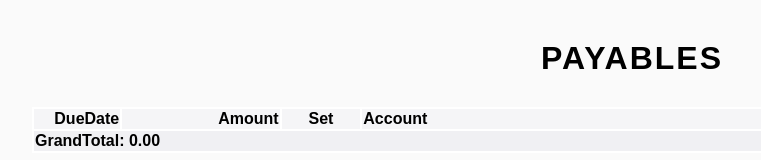
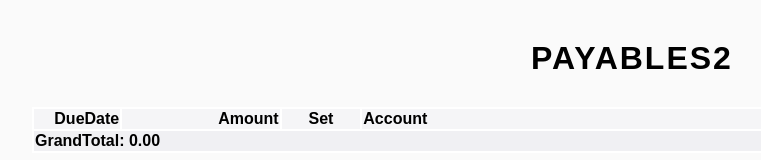
Before and after one commit to agfabregat/payables, a plain HTML site: page payables2.html in a window 1280 px wide. Shown: the top 160 px of the page, without its empty margins (8-769 px from the left). Drawn offline with Linux system fonts and the light colour scheme; no server answers.

Commit message:
Update payables2.html

```diff
--- a/payables2.html
+++ b/payables2.html
@@ -2,7 +2,7 @@
 <html lang="en">
 <head>
   <meta charset="UTF-8" />
-  <title>PAYABLES</title>
+  <title>PAY2</title>
   <style>
     body {
       font-family: Arial, sans-serif;
@@ -88,7 +88,7 @@
 </head>
 <body>
   <header>
-    <h1>PAYABLES</h1>
+    <h1>PAYABLES2</h1>
   </header>
   <section>
     <table id="payables-table">
```
